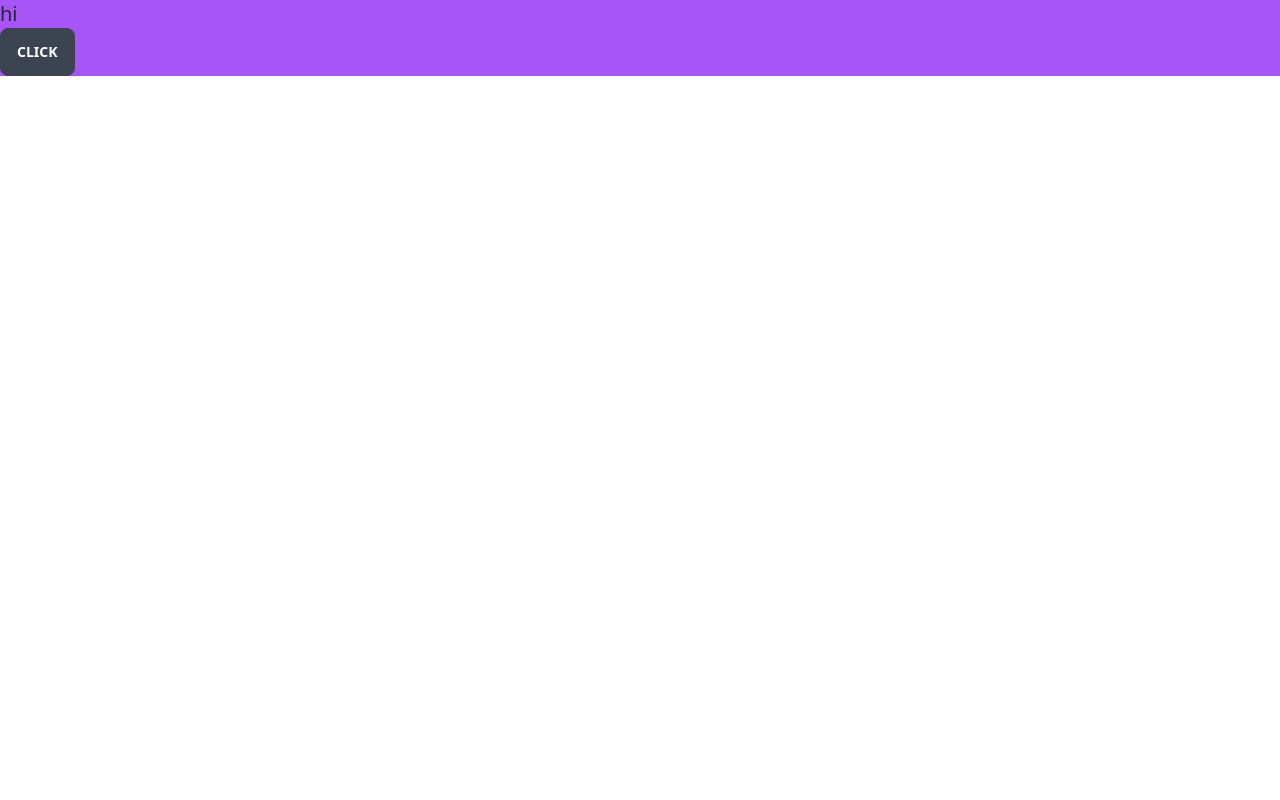
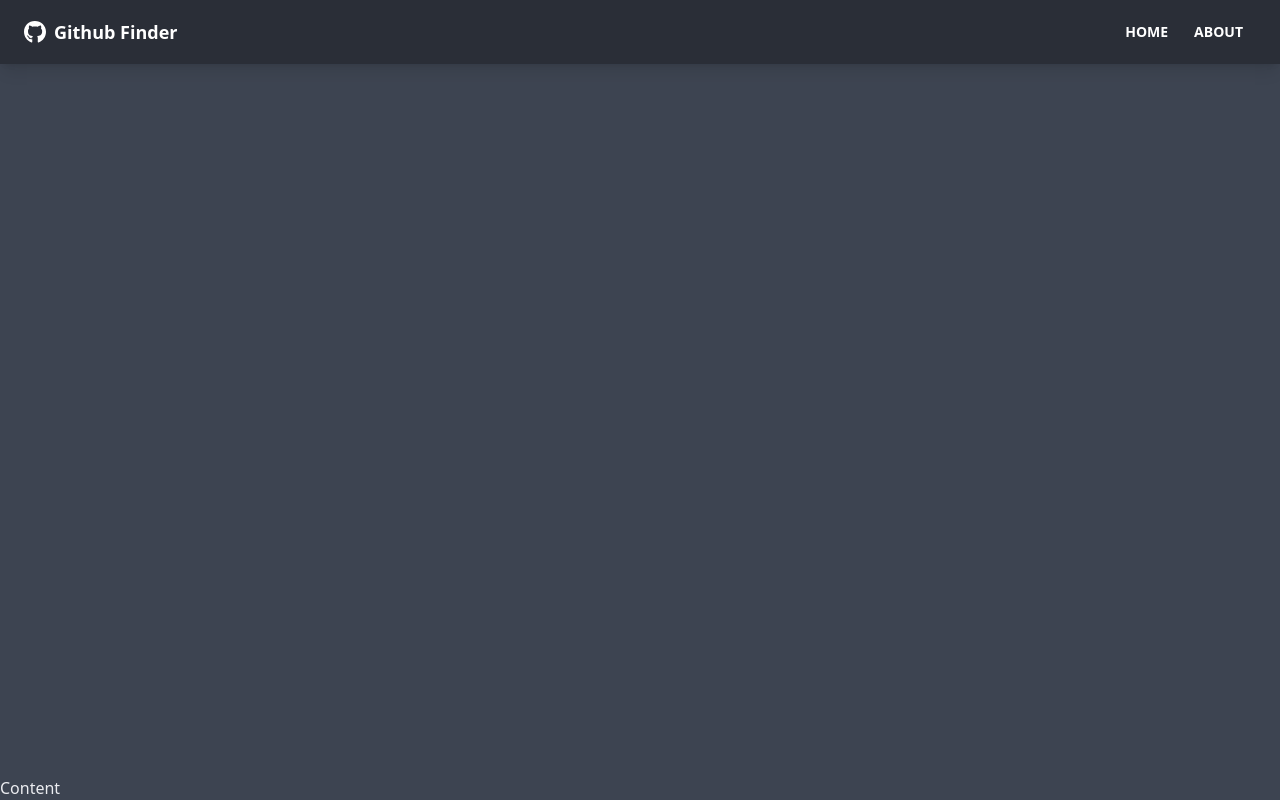
Before and after one commit to naimahassan43/react-github-finder, a React (Create React App) app: page / in a window 1280 px wide. Built offline with nearby package versions, Linux system fonts and the light colour scheme.

Commit message:
Navbar component

```diff
--- a/package.json
+++ b/package.json
@@ -9,6 +9,8 @@
     "daisyui": "^1.20.1",
     "react": "^17.0.2",
     "react-dom": "^17.0.2",
+    "react-icons": "^4.3.1",
+    "react-router-dom": "^6.2.1",
     "react-scripts": "5.0.0",
     "web-vitals": "^2.1.2"
   },
--- a/public/index.html
+++ b/public/index.html
@@ -1,5 +1,5 @@
 <!DOCTYPE html>
-<html lang="en">
+<html lang="en" data-theme="dark">
 
 <head>
   <meta charset="utf-8" />
--- a/src/App.js
+++ b/src/App.js
@@ -1,9 +1,13 @@
+import { BrowserRouter as Router } from "react-router-dom";
+import Navbar from "./components/layout/Navbar";
 function App() {
   return (
-    <div className="bg-purple-500">
-      <h1 className="text-xl">hi</h1>
-      <button className="btn">click</button>
-    </div>
+    <Router>
+      <div className="flex flex-col justify-between h-screen">
+        <Navbar />
+        <main>Content</main>
+      </div>
+    </Router>
   );
 }
 
--- /dev/null
+++ b/src/components/layout/Navbar.jsx
@@ -0,0 +1,35 @@
+import { FaGithub } from "react-icons/fa";
+import { Link } from "react-router-dom";
+import PropTypes from "prop-types";
+
+function Navbar({ title }) {
+  return (
+    <nav className="navbar mb-12 shadow-lg bg-neutral text-neutral-content">
+      <div className="container mx-auto">
+        <div className="flex-none px-2 mx-2">
+          <FaGithub className="inline pr-2 text-3xl" />
+          <Link to="/" className="text-lg font-bold align-middle">
+            {title}
+          </Link>
+        </div>
+        <div className="flex-1 px-2 mx-2">
+          <div className="flex justify-end">
+            <Link to="/" className="btn btn-ghost btn-sm rounded-btn">
+              Home
+            </Link>
+            <Link to="/about" className="btn btn-ghost btn-sm rounded-btn">
+              About
+            </Link>
+          </div>
+        </div>
+      </div>
+    </nav>
+  );
+}
+Navbar.defaultProps = {
+  title: "Github Finder",
+};
+Navbar.propTypes = {
+  title: PropTypes.string,
+};
+export default Navbar;
```
Also changed, not shown: 1 other file (tests, documents, lock files or other folders).
